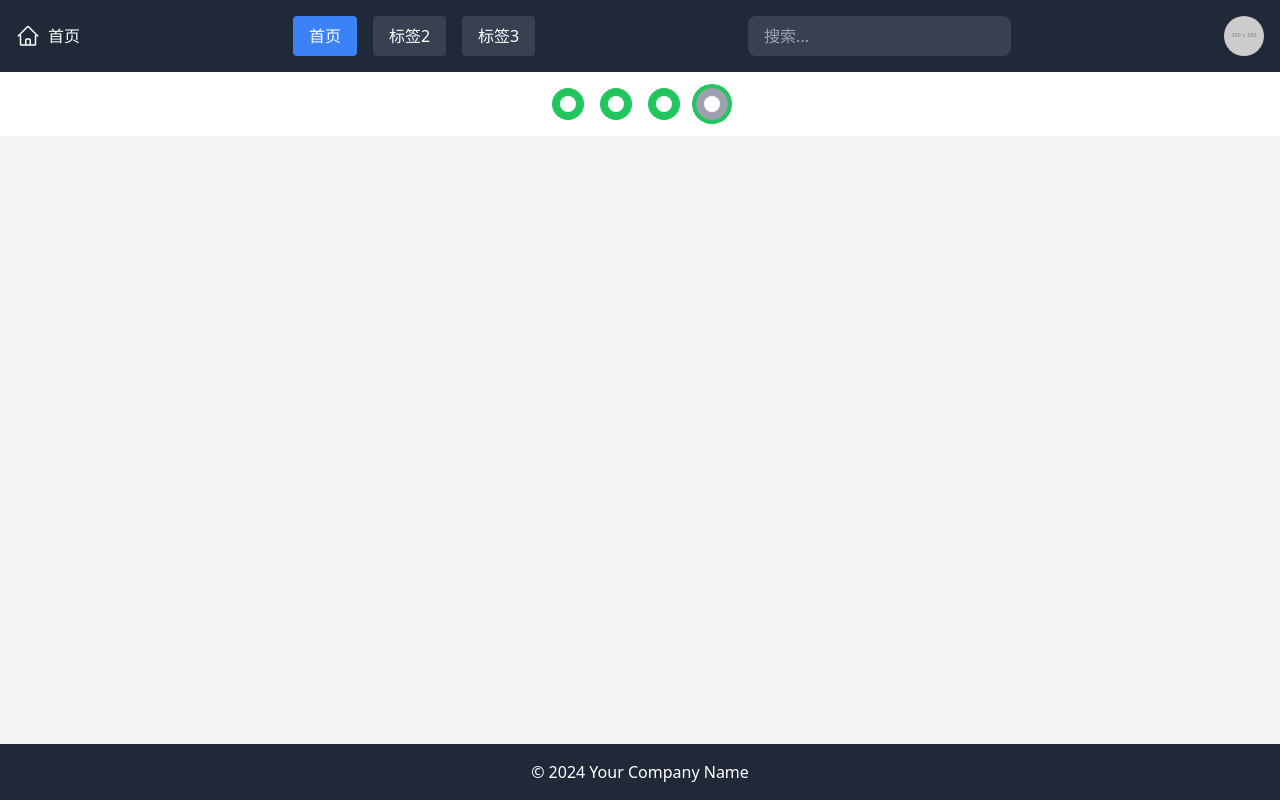
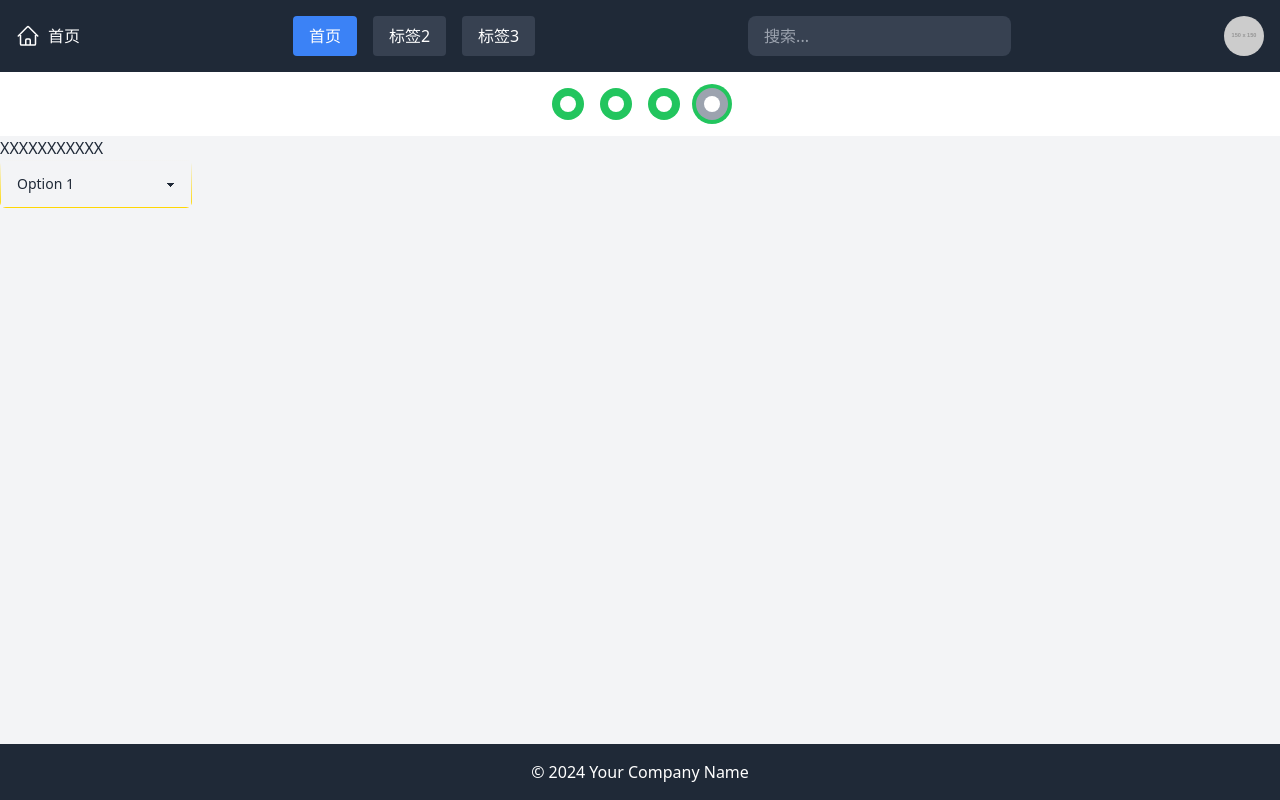
Before and after one commit to DaoC-del/creditCard, a Vue app in the folder credit-card-front/: page /test in a window 1280 px wide. Built offline with nearby package versions, Linux system fonts and the light colour scheme.

Commit message:
PullDownList Init

```diff
--- a/credit-card-front/package.json
+++ b/credit-card-front/package.json
@@ -15,6 +15,8 @@
   "dependencies": {
     "@headlessui/vue": "^1.7.23",
     "@heroicons/vue": "^2.1.5",
+    "daisyui": "^4.12.12",
+    "gsap": "^3.12.5",
     "pinia": "^2.2.2",
     "vue": "^3.4.29",
     "vue-advanced-cropper": "^2.8.9",
--- a/credit-card-front/src/App.vue
+++ b/credit-card-front/src/App.vue
@@ -11,7 +11,9 @@ import TestLayout  from '@/layout/TestLayout.vue'
 
 <template>
   <div>
-    <BasicLayout/>
+    <BasicLayout>
+      <RouterView></RouterView>
+    </BasicLayout>
   </div>
 
 </template>
--- a/credit-card-front/src/components/Dropdown.vue
+++ /dev/null
@@ -1,49 +0,0 @@
-<template>
-  <div class="relative">
-    <select
-      v-model="selectedValue"
-      @change="emitChange"
-      class="w-full p-2 bg-white border border-gray-300 rounded-lg shadow-sm focus:outline-none focus:ring-2 focus:ring-blue-500"
-    >
-      <option
-        v-for="(option, index) in options"
-        :key="index"
-        :value="option.value"
-        class="text-gray-900 hover:bg-blue-100"
-      >
-        {{ option.label }}
-      </option>
-    </select>
-  </div>
-</template>
-
-<script setup lang="ts">
-import { ref, watch } from 'vue'
-
-const props = defineProps({
-  options: {
-    type: Array as () => { value: string; label: string }[],
-    required: true,
-  },
-  modelValue: {
-    type: String,
-    default: '',
-  },
-})
-
-const emit = defineEmits(['update:modelValue'])
-
-const selectedValue = ref(props.modelValue)
-
-watch(() => props.modelValue, (newVal) => {
-  selectedValue.value = newVal
-})
-
-const emitChange = () => {
-  emit('update:modelValue', selectedValue.value)
-}
-</script>
-
-<style scoped>
-/* 可根据需求进一步自定义样式 */
-</style>
--- /dev/null
+++ b/credit-card-front/src/components/PullDownList.vue
@@ -0,0 +1,95 @@
+<template>
+  <div>
+    <select
+      ref="dropdown"
+      v-model="selectedValue"
+      @change="emitChange"
+      @focus="startBorderAnimation"
+      @blur="resetBorderAnimation"
+      :class="[
+        'select select-bordered transition-all duration-300',
+        props.width,
+        props.height,
+        props.borderRadius,
+        'bg-gray-100 border-cyan-500',
+        'focus:outline-none focus:border-transparent'
+      ]"
+    >
+      <option
+        v-for="(option, index) in options"
+        :key="index"
+        :value="option.value"
+      >
+        {{ option.label }}
+      </option>
+    </select>
+  </div>
+</template>
+
+<script setup lang="ts">
+import { ref, watch } from 'vue'
+import gsap from 'gsap'
+
+const props = defineProps({
+  options: {
+    type: Array as () => { value: string; label: string }[],
+    required: true,
+  },
+  modelValue: {
+    type: String,
+    default: '',
+  },
+  width: {
+    type: String,
+    default: 'w-64',
+  },
+  height: {
+    type: String,
+    default: 'h-10',
+  },
+  borderRadius: {
+    type: String,
+    default: 'rounded-lg',
+  },
+})
+
+const selectedValue = ref(props.modelValue)
+const emit = defineEmits(['update:modelValue'])
+
+const dropdown = ref<HTMLSelectElement | null>(null)
+
+watch(() => props.modelValue, (newVal) => {
+  selectedValue.value = newVal
+})
+
+const emitChange = () => {
+  emit('update:modelValue', selectedValue.value)
+}
+
+// 动画化渐变角度
+const startBorderAnimation = () => {
+  gsap.to(dropdown.value, {
+    duration: 2.3,
+    ease: 'linear',
+    repeat: -1,
+    css: {
+      '--gradient-angle': '+=360deg',
+    },
+  })
+}
+
+const resetBorderAnimation = () => {
+  if (dropdown.value) {
+    gsap.killTweensOf(dropdown.value)
+    dropdown.value.style.setProperty('--gradient-angle', '0deg')
+  }
+}
+</script>
+
+<style scoped>
+.select {
+  --gradient-angle: 0deg;
+  border-image: linear-gradient(var(--gradient-angle), gold 0%, transparent 100%) 1;
+  border-image-slice: 1;
+}
+</style>
--- a/credit-card-front/src/layout/TestLayout.vue
+++ b/credit-card-front/src/layout/TestLayout.vue
@@ -14,7 +14,7 @@ import { ref } from 'vue'
 
 // 导入组件
 import RadioButton from '@/components/RadioButton.vue'
-import Dropdown from '@/components/Dropdown.vue'
+import Dropdown from '@/components/PullDownList.vue'
 import TestRadioButton from '@/components/TestRadioButton.vue'
 
 // 测试数据
--- /dev/null
+++ b/credit-card-front/src/pages/TestPage.vue
@@ -0,0 +1,23 @@
+<template>
+    XXXXXXXXXXX
+<PullDownList
+  :options="[
+    { value: 'option1', label: 'Option 1' },
+    { value: 'option2', label: 'Option 2' },
+    { value: 'option3', label: 'Option 3' }
+  ]"
+  v-model="selectedOption"
+  width="w-48"
+  height="h-12"
+  borderRadius="rounded-md"
+/>
+
+
+</template>
+
+<script setup lang="ts">
+import { ref } from 'vue';
+import PullDownList from '@/components/PullDownList.vue';
+
+const selectedOption=ref('option1')
+</script>
--- a/credit-card-front/src/router/index.ts
+++ b/credit-card-front/src/router/index.ts
@@ -1,11 +1,16 @@
 import { createRouter, createWebHistory } from 'vue-router'
 import HomePage from '@/pages/HomePage.vue'
-
+import TestPage from '@/pages/TestPage.vue'
 const routes = [
   {
     path: '/',
     name: 'HomePage',
     component: HomePage
+  },
+  {
+    path: '/test',
+    name: 'test',
+    component: TestPage
   },
   // {
   //   path: '/other',
--- a/credit-card-front/tailwind.config.js
+++ b/credit-card-front/tailwind.config.js
@@ -1,8 +1,10 @@
 /** @type {import('tailwindcss').Config} */
+import daisyui from 'daisyui'
+
 export default {
   content: ['./index.html', './src/**/*.{vue,js,ts,jsx,tsx}'],
   theme: {
     extend: {},
   },
-  plugins: [],
+  plugins: [daisyui],
 }
```
Also changed, not shown: 1 other file (tests, documents, lock files or other folders).
